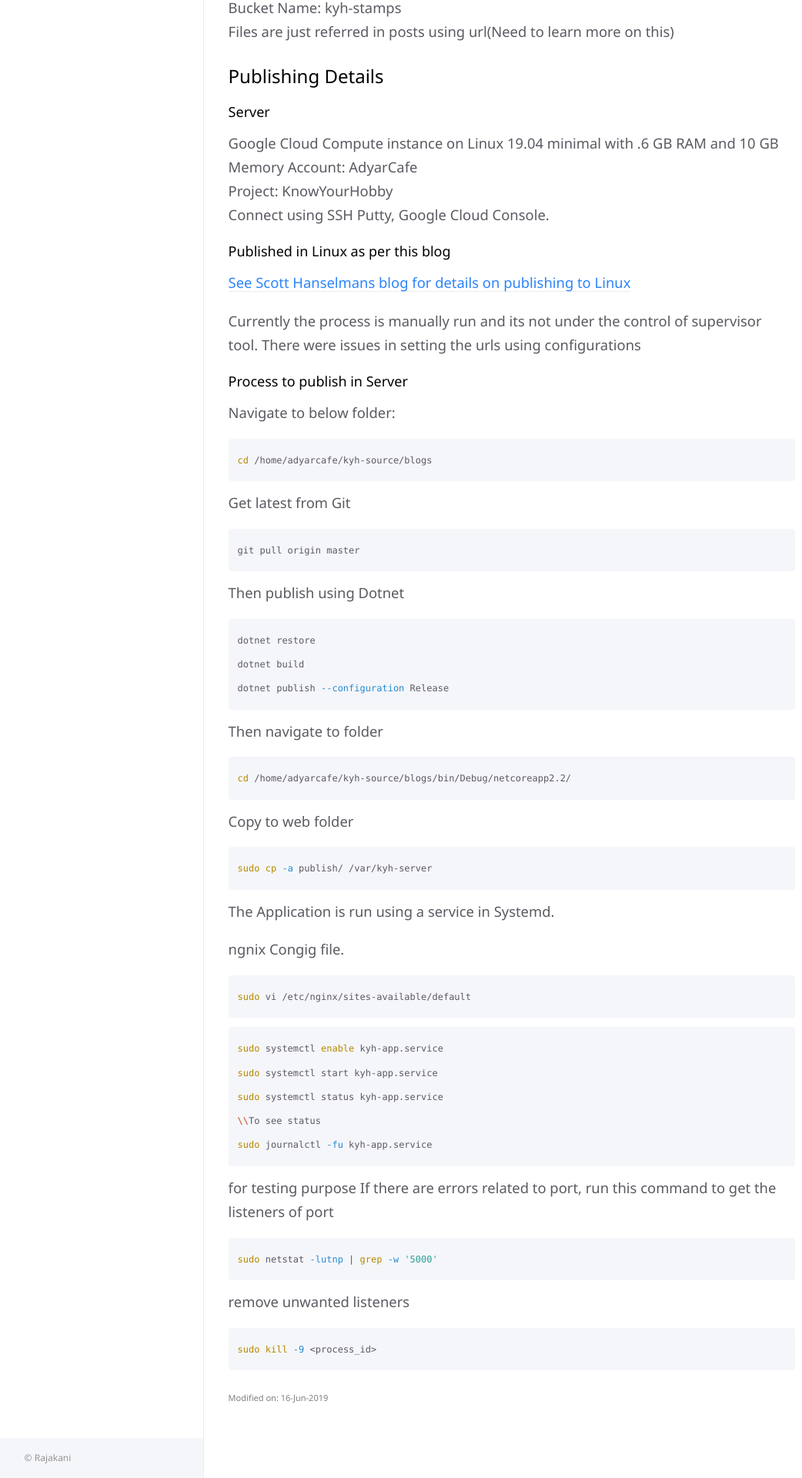
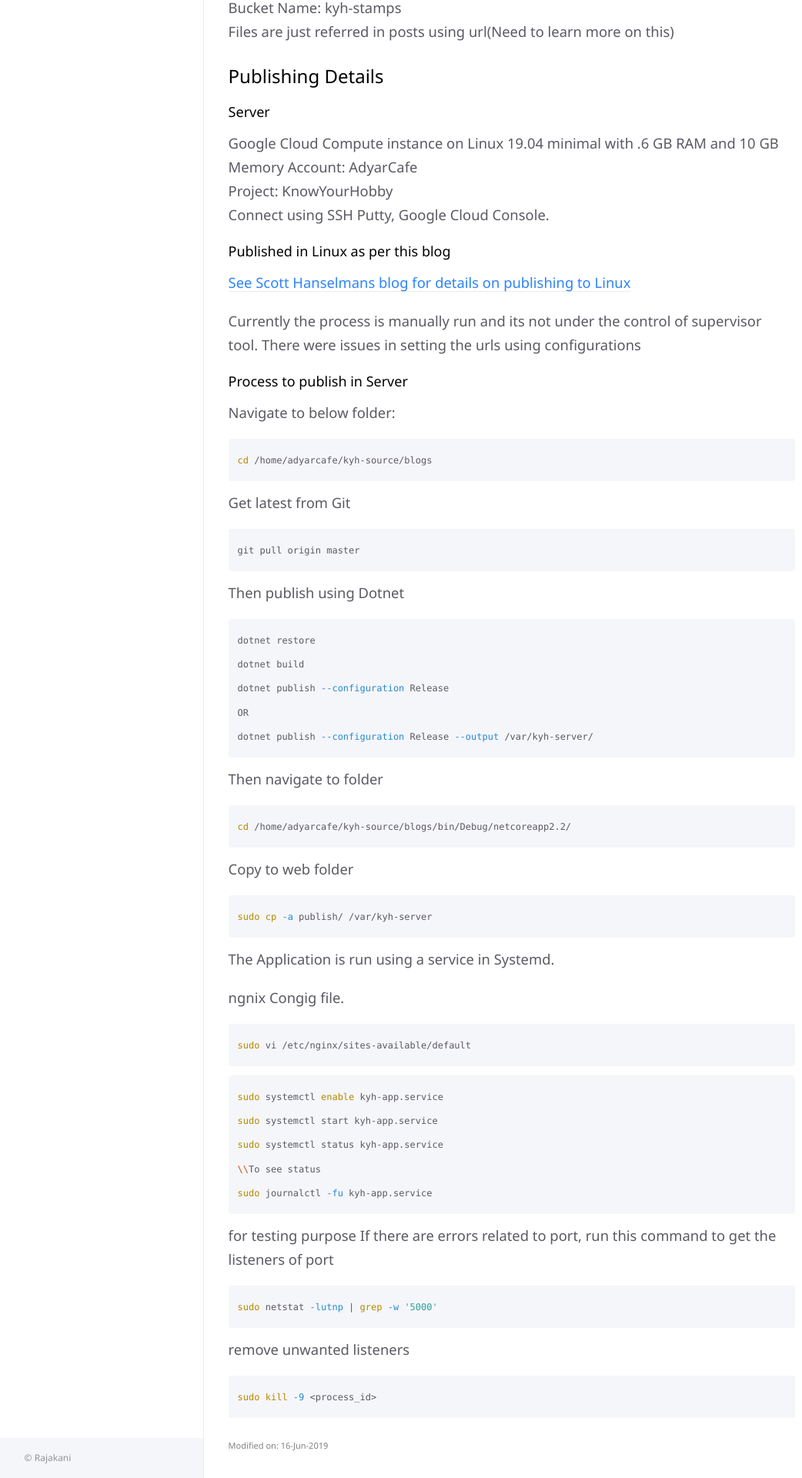
Before and after one commit to Rajakani/rajakani.github.io, a Jekyll site: the page built from docs/cloud-applications/know-your-hobby-app.md, in a window 1280 px wide. Shown: the part 926-2846 px from the top of the page at 77% size, without its empty margins (17-1059 px from the left). Built offline with Jekyll 4.4.1, drawn with Linux system fonts in a browser that asks for light colours; comment, search, counter and statistics services are not loaded.

Commit message:
updated KYH

````diff
--- a/docs/cloud-applications/know-your-hobby-app.md
+++ b/docs/cloud-applications/know-your-hobby-app.md
@@ -10,7 +10,7 @@ comments: true
 # Know Your Hobby: Application Implementation Details
 
 This application is implemented using cloud infrastructure like, Compute engine for hosting code, Cloud storage for static files and Mongodb Atlas as database
-[Application URL](http://104.198.237.203/).
+[Application URL](http://23.251.145.189/).
 
 ## Dev Process
 
@@ -74,6 +74,8 @@ Then publish using Dotnet
 dotnet restore
 dotnet build
 dotnet publish --configuration Release
+OR
+dotnet publish --configuration Release --output /var/kyh-server/
 ```
 
 Then navigate to folder
````
